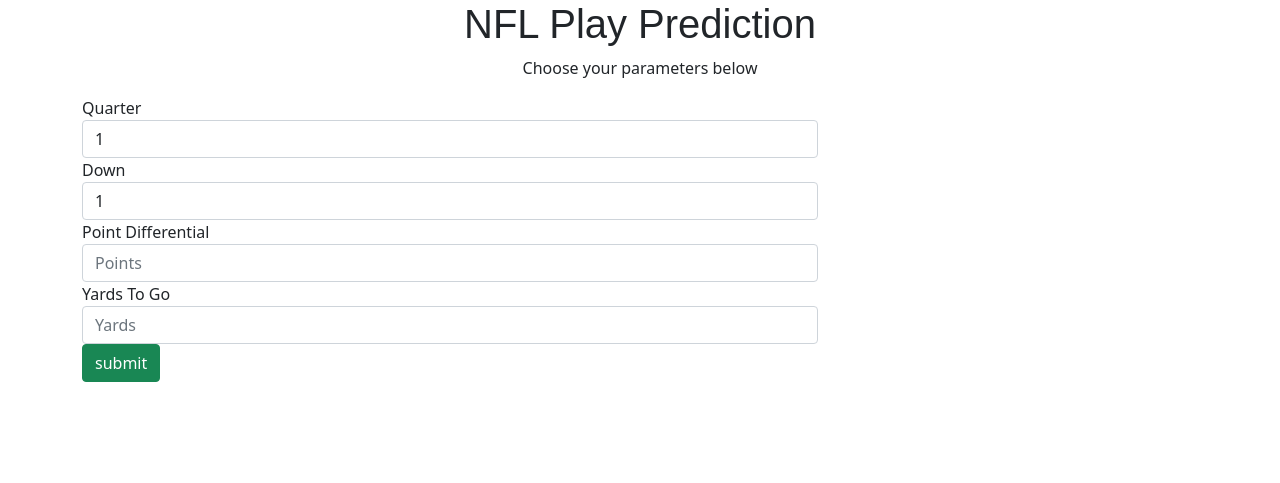
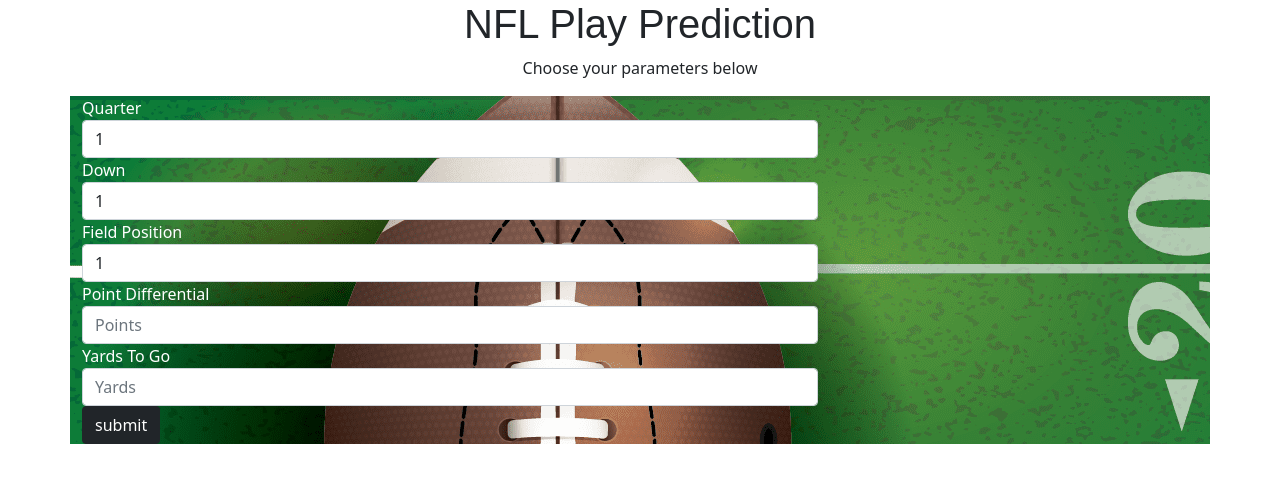
Before and after one commit to erinmann12/nfl-project, a Flask app: template templates/form.html in a window 1280 px wide. Shown: the part 56-539 px from the top of the page. Run offline with Flask 2, Linux system fonts and the light colour scheme; the template is opened without the code that fills it, so the values that code supplies are empty.

Commit message:
Saturday work

```diff
--- a/app.py
+++ b/app.py
@@ -6,6 +6,8 @@ from sqlalchemy.orm import Session
 from sqlalchemy import create_engine, func
 
 from flask import Flask, jsonify, render_template, request
+from sklearn.linear_model import LogisticRegression
+import pickle
 
 # #################################################
 # # Database Setup
@@ -171,25 +173,65 @@ def predict():
 
     session = Session(engine)
 
-    post_data = request.get_json()
-    if quarterValue in post_data:
-        quarter_value = post_data['quarterValue']
+    # post_data = request.get_json()
+    # if quarterValue in post_data:
+    #     quarter_value = post_data['quarterValue']
 
-    # if request.method == "POST":
-    #     print(request.form)
-    #     quarter = request.form["inputQuarter"]
-    #     down = request.form["inputDown"]
-    #     points = request.form["Points"]
-    #     togo = request.form["Yards"]
+    if request.method == "POST":
+        print(request.form)
+        quarter = float(request.form["inputQuarter"])
+        down = float(request.form["inputDown"])
 
-        # pet = Pet(name=name, lat=lat, lon=lon)
-        # session.add(pet)
-        # session.commit()
-        # return redirect("/", code=302)
+        if request.form["Points"]:
+            points = float(request.form["Points"])
+        #default values
+        else:
+            points = 1
+
+        if request.form["Yards"]:
+            togo = float(request.form["Yards"])
+        #default values
+        else:
+            togo = 1
+        # togo = float(request.form["Yards"])
+
+        if request.form["Position"] == 1:
+            fieldposition = 1
+            fieldposition2 = 0
+            fieldposition3 = 0
+            fieldposition4 = 0
+        elif request.form["Position"] == 2:
+            fieldposition = 0
+            fieldposition2 = 1
+            fieldposition3 = 0
+            fieldposition4 = 0
+        elif request.form["Position"] == 3:
+            fieldposition = 0
+            fieldposition2 = 0
+            fieldposition3 = 1
+            fieldposition4 = 0
+        else:
+            fieldposition = 0
+            fieldposition2 = 0
+            fieldposition3 = 0
+            fieldposition4 = 1
+        #make dropdown
+        # fieldposition = 1
+        # fieldposition2 = 0
+        # fieldposition3 = 0
+        # fieldposition4 = 0
+        # points = float(request.form["Points"])
+
+
+        X = [[quarter, down, togo, fieldposition, fieldposition2, fieldposition3, fieldposition4, points,]]
+
+        loaded_model = pickle.load(open("NFL_machine.sav", 'rb'))
+        predictions = loaded_model.predict(X)
+        print(predictions)
 
     session.close()
 
-    # return render_template("form.html")
+    return render_template("form.html")
     #return jsonify
 
 if __name__ == '__main__':
--- a/templates/form.html
+++ b/templates/form.html
@@ -6,6 +6,7 @@
         <link rel="stylesheet" href="{{url_for('static', filename='CSS/style.css') }}">
         <link href="https://cdn.jsdelivr.net/npm/bootstrap@5.0.0-beta3/dist/css/bootstrap.min.css" rel="stylesheet" integrity="sha384-eOJMYsd53ii+scO/bJGFsiCZc+5NDVN2yr8+0RDqr0Ql0h+rP48ckxlpbzKgwra6" crossorigin="anonymous">
         <script src="https://cdn.jsdelivr.net/npm/bootstrap@5.0.0-beta3/dist/js/bootstrap.bundle.min.js" integrity="sha384-JEW9xMcG8R+pH31jmWH6WWP0WintQrMb4s7ZOdauHnUtxwoG2vI5DkLtS3qm9Ekf" crossorigin="anonymous"></script>
+
     </head>
 
   <body>
@@ -41,11 +42,11 @@
                 <h1>NFL Play Prediction</h1>
                 <p>Choose your parameters below</p>
             </div>
-            <div class="row">
+            <div class="row" style="background-image: url('static/images/field.png');">
                 <div class="col-md-offset-2 col-md-8">
 
                     <form method="POST" action="/predict" role="form", name="NFLform">
-                        <div class="form-group">
+                        <div style="color:white" class="form-group">
                             <label for="inputQuarter">Quarter</label>
                             <select class="form-control" name="inputQuarter">
                             <option>1</option>
@@ -54,7 +55,7 @@
                             <option>4</option>
                             </select>
                         </div>
-                        <div class="form-group">
+                        <div style="color:white" class="form-group">
                             <label for="inputDown">Down</label>
                             <select class="form-control" name="inputDown">
                             <option>1</option>
@@ -63,25 +64,25 @@
                             <option>4</option>
                             </select>
                         </div>
-                        <!-- <div class="form-group">
-                            <label for="inputPoints">Point Differential</label>
-                            <select class="form-control" name="Points" placeholder="Points">
+                        <div style="color:white" class="form-group">
+                            <label for="inputPosition">Field Position</label>
+                            <select class="form-control" name="Position" placeholder="Position">
                             <option>1</option>
                             <option>2</option>
                             <option>3</option>
                             <option>4</option>
                             </select>
-                        </div> -->
+                        </div>
 
-                        <div class="form-group">
+                        <div style="color:white" class="form-group">
                             <label for="inputPoints">Point Differential</label>
                             <input type="text" class="form-control" id="inputPoints" name="Points" placeholder="Points">
                         </div>
-                        <div class="form-group">
+                        <div style="color:white" class="form-group">
                             <label for="inputYards">Yards To Go</label>
                             <input type="text" class="form-control" id="inputYards" name="Yards" placeholder="Yards">
                         </div>
-                        <input type="submit" value="submit" class="btn btn-success">
+                        <input type="submit" value="submit" class="btn btn-dark">
                     </form>
 
                 </div>
--- a/templates/index.html
+++ b/templates/index.html
@@ -44,7 +44,7 @@
             <br>
             <div class = "row">
                 <a href="/predict">
-                    <img id="image"src="{{ url_for('static', filename='images/football.png') }}">
+                    <img id="image"src="{{ url_for('static', filename='images/predictions.png') }}">
                 </a>
             </div>
             <br>
```
Also changed, not shown: static/js/quarterplays.js (+54 -36 lines), static/images/field.png (added), 1 other file.
